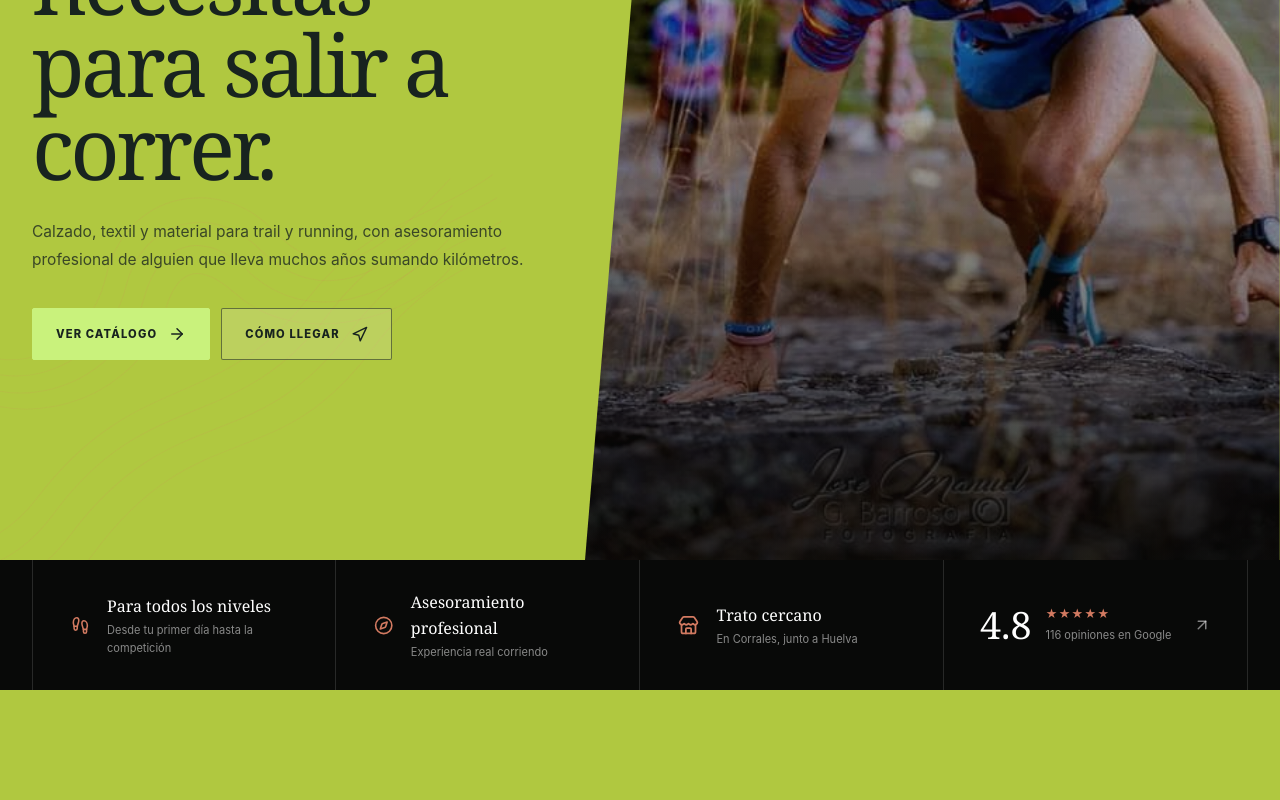
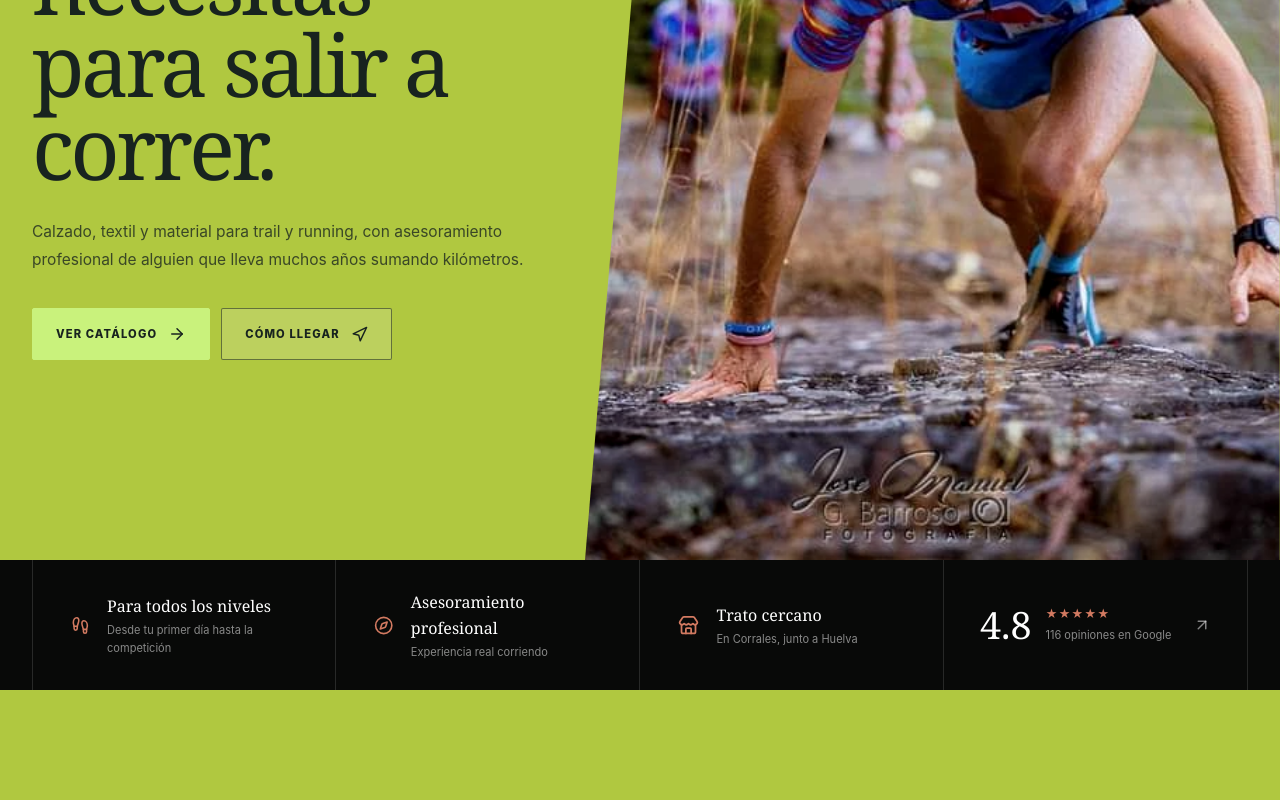
Before and after one commit to caporrfer/ibhola, a Next.js app: page / in a window 1280 px wide. Shown: the part 360-1160 px from the top of the page. Built offline with nearby package versions, Linux system fonts and the light colour scheme; no server answers.

Commit message:
Simplify desktop hero visuals

```diff
--- a/app/globals.css
+++ b/app/globals.css
@@ -104,7 +104,7 @@ h1 em, h2 em, h3 em { color: inherit; font-style: normal; font-weight: inherit;
 .hero { min-height: 920px; position: relative; overflow: hidden; background: radial-gradient(circle at 78% 30%, rgba(149,198,83,.3), transparent 34%), var(--forest-gradient); }
 .hero::before { content: ""; position: absolute; z-index: 3; inset: 0 0 auto; height: 190px; background: linear-gradient(180deg, rgba(8,9,8,.88) 0%, rgba(8,9,8,.42) 42%, transparent 100%); pointer-events: none; }
 .hero::after { content: ""; position: absolute; inset: auto 0 0; height: 190px; background: linear-gradient(transparent, rgba(0,0,0,.2)); pointer-events: none; }
-.hero__topography { width: 800px; left: -270px; bottom: -90px; color: rgba(210,122,97,.10); transform: rotate(-10deg) translateY(calc(var(--hero-scroll) * -35px)); }
+.hero__topography { display: none; }
 .hero__layout { min-height: 920px; display: grid; grid-template-columns: .91fr 1.09fr; align-items: stretch; position: relative; }
 .hero__copy { position: relative; z-index: 4; display: flex; flex-direction: column; justify-content: center; padding: 134px 60px 115px 0; }
 .hero__copy > * { animation: hero-copy-in .8s 1.45s cubic-bezier(.2,.75,.2,1) both; }
@@ -124,7 +124,7 @@ h1 em, h2 em, h3 em { color: inherit; font-style: normal; font-weight: inherit;
 .hero__visual { animation: hero-visual-in 1.1s 1.35s cubic-bezier(.2,.75,.2,1) both; }
 .hero__photo { position: absolute; inset: 0; transform: translateY(calc(var(--hero-scroll) * 28px)) scale(calc(1.10 + var(--hero-scroll) * .025)); transform-origin: center; }
 .hero__photo img { object-fit: cover; object-position: 53% 50%; filter: saturate(.8) contrast(1.05); }
-.hero__visual::after { content: ""; position: absolute; inset: 0; background: linear-gradient(rgba(8,9,8,.3), rgba(8,9,8,.3)), linear-gradient(0deg, rgba(8,9,8,.76), transparent 48%); }
+.hero__visual::after { content: ""; position: absolute; inset: 0; background: none; }
 .hero__terrain { position: absolute; z-index: 2; top: 112px; right: max(28px, calc((100vw - 1440px)/2)); display: flex; align-items: center; gap: 10px; padding: 10px 13px; border: 1px solid rgba(255,255,255,.23); background: rgba(0,0,0,.28); color: rgba(255,255,255,.76); font-size: .59rem; font-weight: 700; letter-spacing: .1em; text-transform: uppercase; backdrop-filter: blur(7px); }
 .hero__coordinates { position: absolute; right: max(28px, calc((100vw - 1440px)/2)); bottom: 126px; z-index: 2; color: rgba(255,255,255,.57); font-family: monospace; font-size: .63rem; letter-spacing: .1em; line-height: 1.8; text-align: right; }
 .hero__caption { max-width: 390px; position: absolute; z-index: 2; left: 15%; bottom: 80px; display: grid; grid-template-columns: 1fr auto; align-items: end; gap: 12px; margin: 0; color: rgba(255,255,255,.8); font-family: var(--serif); font-size: 1.08rem; line-height: 1.35; }
```
